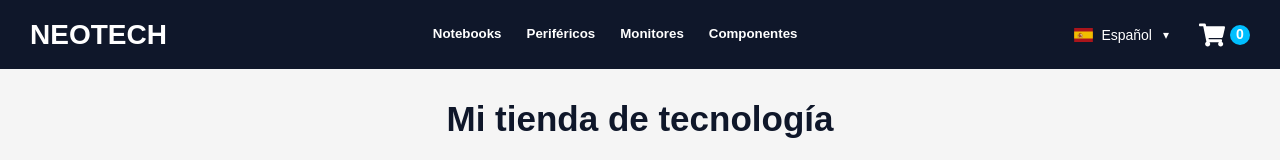
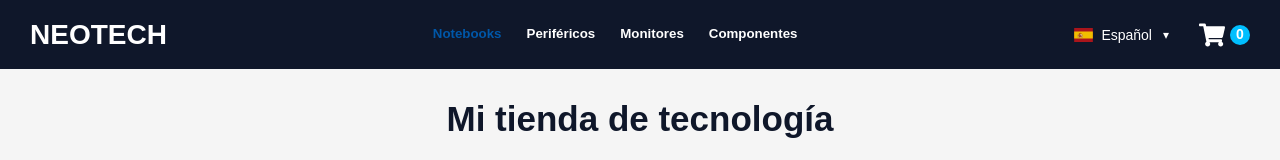
Before and after one commit to DarkNeo-1981/neotech-ecommerce, a React (Vite) app: page /category/1 in a window 1280 px wide. Shown: the top 160 px of the page. Built offline with nearby package versions, Linux system fonts and the light colour scheme.

Commit message:
feat: implementar navegacion con React Router

```diff
--- a/src/App.jsx
+++ b/src/App.jsx
@@ -24,6 +24,9 @@ function App() {
             <Route path="/" element={<ItemListContainer />} />
             <Route path="/category/:categoryId" element={<ItemListContainer />}/>
             <Route path="/product/:productId" element={<ItemDetailContainer />}/>
+            <Route path="/productos" element={<ItemListContainer />} />
+            <Route path="/detalle" element={<p className="loading"> Próximamente detalle del producto </p>}/>
+            <Route path="*" element={<p className="loading">Página no encontrada</p>}/>
           </Routes>
         </main>
 
--- a/src/components/Navbar/Navbar.css
+++ b/src/components/Navbar/Navbar.css
@@ -113,3 +113,8 @@
   font-size: 28px;
   font-weight: bold;
 }
+
+.categories a.active {
+  font-weight: bold;
+  color: #0057a8;
+}
--- a/src/components/Navbar/Navbar.jsx
+++ b/src/components/Navbar/Navbar.jsx
@@ -2,7 +2,7 @@
 import "./Navbar.css";
 import CartWidget from "../CartWidget/CartWidget";
 import { useTranslation } from "react-i18next";
-import { Link } from "react-router-dom";
+import { Link, NavLink } from "react-router-dom";
 
 function Navbar() {
   const { t, i18n } = useTranslation();
@@ -14,26 +14,37 @@ function Navbar() {
 
   return (
     <nav className="navbar">
-      <Link to="/" className="logo">
+      <NavLink to="/" className="logo">
          NEOTECH
-      </Link>
+      </NavLink>
 
       <div className="categories">
-        <Link to="/category/1">
+        <NavLink to="/category/1"
+          className={({ isActive }) => (isActive ? "active" : "")}
+        >
           {t("navbar.notebooks")}
-        </Link>
+        </NavLink>
 
-        <Link to="/category/2">
+        <NavLink
+          to="/category/2"
+          className={({ isActive }) => (isActive ? "active" : "")}
+        >
           {t("navbar.peripherals")}
-        </Link>
+        </NavLink>
 
-        <Link to="/category/3">
+        <NavLink
+          to="/category/3"
+          className={({ isActive }) => (isActive ? "active" : "")}
+        >
           {t("navbar.monitors")}
-        </Link>
+        </NavLink>
 
-        <Link to="/category/4">
+        <NavLink
+          to="/category/4"
+          className={({ isActive }) => (isActive ? "active" : "")}
+        >
           {t("navbar.components")}
-        </Link>
+        </NavLink>
       </div>
 
       <div className="navbar-actions">
```
